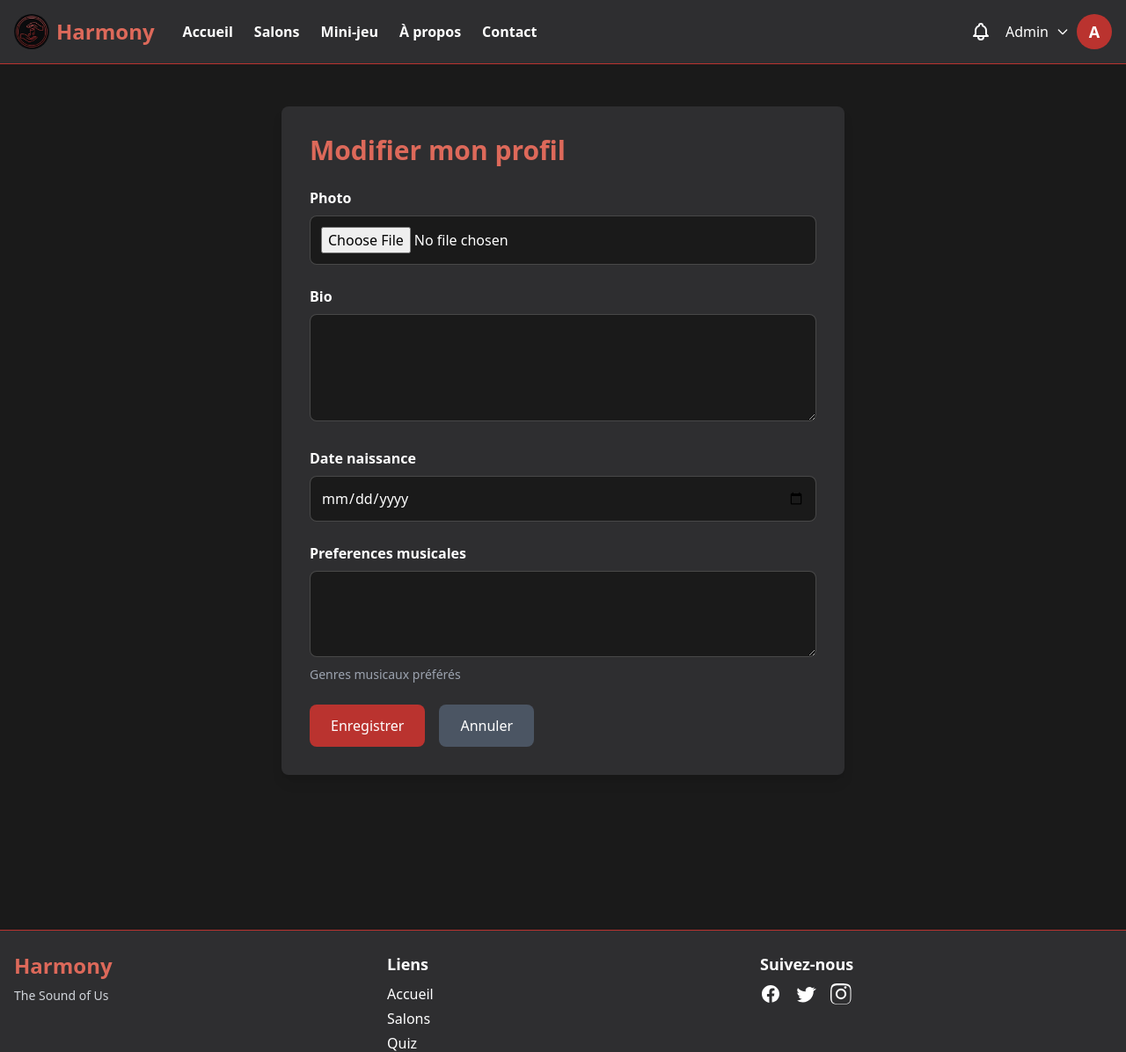
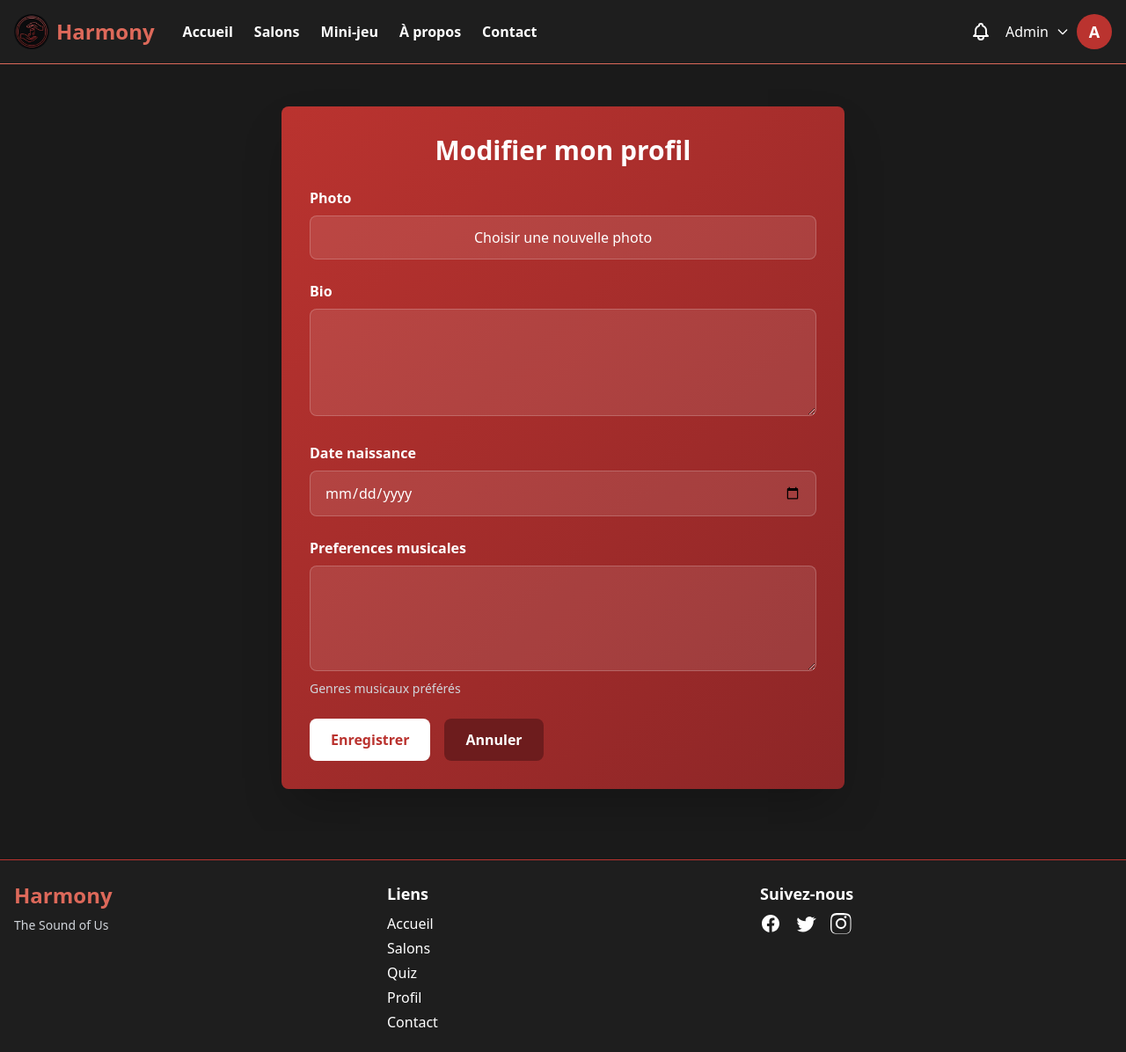
Before and after one commit to DaSilvaThomas/harmony-v2, a Django app: page /accounts/profile/edit/ in a window 1280 px wide. Shown: the top 1196 px of the page at 88% size. Run offline with Django 5.2, Linux system fonts and the light colour scheme; a user stored in the database is signed in; data comes from the database, SQL or seed files in the repository; both versions use the stored data as it was after the commit; some libraries are stand-ins or nearby versions.

Commit message:
avancement sur le projet

```diff
--- a/accounts/forms.py
+++ b/accounts/forms.py
@@ -14,7 +14,7 @@
         model = Profile
         fields = ['photo', 'bio', 'date_naissance', 'preferences_musicales']
         widgets = {
-            'date_naissance': forms.DateInput(attrs={'type': 'date'}),
+            'date_naissance': forms.DateInput(format='%Y-%m-%d', attrs={'type': 'date'}),
             'bio': forms.Textarea(attrs={'rows': 4}),
             'preferences_musicales': forms.Textarea(attrs={'rows': 3}),
         }
--- a/harmony/settings.py
+++ b/harmony/settings.py
@@ -108,7 +108,7 @@
 
 # Login/Logout URLs
 LOGIN_URL = '/accounts/login/'
-LOGIN_REDIRECT_URL = '/salons/'
+LOGIN_REDIRECT_URL = 'home'
 LOGOUT_REDIRECT_URL = 'login'
 
 # Jamendo API Configuration
--- a/templates/accounts/edit_profile.html
+++ b/templates/accounts/edit_profile.html
@@ -4,18 +4,45 @@
 
 {% block content %}
 <div class="container mx-auto px-4 py-12 max-w-2xl">
-    <div class="bg-harmony-secondary p-8 rounded-lg shadow-lg">
-        <h1 class="text-3xl font-bold text-harmony-title mb-6">Modifier mon profil</h1>
+    <div class="gradient-card p-8 rounded-lg shadow-2xl">
+        <h1 class="text-3xl font-bold text-white mb-6 text-center">Modifier mon profil</h1>
 
-        <form method="post" enctype="multipart/form-data" class="space-y-6">
+        <form method="post" enctype="multipart/form-data" class="space-y-6" id="edit-profile-form">
             {% csrf_token %}
 
             {% for field in form %}
                 <div>
-                    <label for="{{ field.id_for_label }}" class="block mb-2 font-semibold">{{ field.label }}</label>
+                    <label for="{{ field.id_for_label }}" class="block mb-2 font-semibold text-white">{{ field.label }}</label>
+
+                    {% if field.name == "photo" %}
+                        <div id="photo-container">
+                            <!-- Preview de l'image existante -->
+                            {% if field.value %}
+                                <div id="current-photo" class="mb-2 flex items-center space-x-4">
+                                    <img src="{{ field.value.url }}" alt="Photo actuelle" class="w-24 h-24 rounded-full object-cover border-2 border-harmony-red">
+                                    <label id="remove-photo-label" class="cursor-pointer bg-white hover:bg-opacity-80 text-harmony-red px-3 py-1 rounded-lg font-bold transition border border-harmony-red">
+                                        Supprimer la photo
+                                    </label>
+                                    <input type="checkbox" name="photo-clear" id="id_photo_remove" class="hidden">
+                                </div>
+                            {% endif %}
+
+                            <!-- Champ upload stylé -->
+                            <div>
+                                <input type="file" name="{{ field.name }}" id="{{ field.id_for_label }}" class="hidden" accept="image/*">
+                                <label for="{{ field.id_for_label }}"
+                                       class="cursor-pointer w-full text-center bg-white/10 border border-white/20 text-white py-3 rounded-lg hover:bg-white/20 transition block">
+                                    Choisir une nouvelle photo
+                                </label>
+                            </div>
+                        </div>
+
+                    {% else %}
                         {{ field }}
+                    {% endif %}
+
                     {% if field.help_text %}
-                        <p class="text-gray-400 text-sm mt-1">{{ field.help_text }}</p>
+                        <p class="text-gray-300 text-sm mt-1">{{ field.help_text }}</p>
                     {% endif %}
                     {% if field.errors %}
                         <p class="text-red-400 text-sm mt-1">{{ field.errors.0 }}</p>
@@ -24,10 +51,10 @@
             {% endfor %}
 
             <div class="flex space-x-4">
-                <button type="submit" class="bg-harmony-red hover:bg-harmony-red-dark px-6 py-3 rounded-lg transition">
+                <button type="submit" class="bg-white text-harmony-red hover:bg-opacity-90 font-bold py-3 px-6 rounded-lg hover:bg-gray-100 transition">
                     Enregistrer
                 </button>
-                <a href="{% url 'profile' %}" class="bg-gray-600 hover:bg-gray-700 px-6 py-3 rounded-lg transition">
+                <a href="{% url 'profile' %}" class="bg-harmony-deep hover:bg-opacity-80 font-bold px-6 py-3 rounded-lg transition text-white">
                     Annuler
                 </a>
             </div>
@@ -36,18 +63,73 @@
 </div>
 
 <style>
-    input[type="text"], input[type="date"], input[type="file"], textarea, select {
+/* Inputs généraux */
+input[type="text"],
+input[type="email"],
+input[type="password"],
+input[type="date"],
+textarea,
+select {
     width: 100%;
-        padding: 0.75rem;
+    padding: 0.75rem 1rem;
     border-radius: 0.5rem;
-        background-color: #1a1a1a;
+    background-color: rgba(255, 255, 255, 0.1); /* overlay flou */
     border: 1px solid rgba(255, 255, 255, 0.2);
     color: white;
 }
 
-    input:focus, textarea:focus {
+textarea {
+    min-height: 120px;
+    resize: vertical;
+}
+
+input:focus,
+textarea:focus,
+select:focus {
     outline: none;
-        border-color: #dd695a;
+    border-color: rgba(255, 255, 255, 0.5);
 }
 </style>
+
+<script>
+document.addEventListener('DOMContentLoaded', function() {
+    const fileInput = document.getElementById("id_photo");
+    const currentPhoto = document.getElementById("current-photo");
+    const removePhotoCheckbox = document.getElementById("id_photo_remove");
+    const removePhotoLabel = document.getElementById("remove-photo-label");
+
+    // Afficher un aperçu de la nouvelle photo
+    fileInput.addEventListener("change", function() {
+        if (fileInput.files && fileInput.files[0]) {
+            const reader = new FileReader();
+            reader.onload = function(e) {
+                let preview = document.getElementById("photo-preview");
+                if (!preview) {
+                    preview = document.createElement("img");
+                    preview.id = "photo-preview";
+                    preview.className = "w-24 h-24 rounded-full object-cover border-2 border-harmony-red mb-2";
+                    currentPhoto ? currentPhoto.replaceWith(preview) : document.getElementById("photo-container").prepend(preview);
+                }
+                preview.src = e.target.result;
+            }
+            reader.readAsDataURL(fileInput.files[0]);
+            // décocher "supprimer photo" si coché
+            if (removePhotoCheckbox) removePhotoCheckbox.checked = false;
+            if (currentPhoto) currentPhoto.style.display = "none";
+        }
+    });
+
+    // Supprimer la photo immédiatement
+    if (removePhotoLabel) {
+        removePhotoLabel.addEventListener("click", function() {
+            if (currentPhoto) currentPhoto.style.display = "none";
+            removePhotoCheckbox.checked = true;
+            // Supprime l'aperçu si une nouvelle photo était déjà choisie
+            const preview = document.getElementById("photo-preview");
+            if (preview) preview.remove();
+            fileInput.value = "";
+        });
+    }
+});
+</script>
 {% endblock %}
--- a/templates/base.html
+++ b/templates/base.html
@@ -23,7 +23,7 @@
                     colors: {
                         'harmony-bg': '#1a1a1a',
                         'harmony-title': '#dd695a',
-                        'harmony-secondary': '#2e2e30',
+                        'harmony-secondary': '#1e1e1e',
                         'harmony-red': '#ba332f',
                         'harmony-red-dark': '#8d2627',
                         'harmony-deep': '#6d1c1d',
@@ -61,7 +61,7 @@
 <body class="bg-harmony-bg text-white">
     {% include 'navbar.html' %}
 
-    <div class="flex mb-32">
+    <div class="flex">
         {% if user.is_authenticated and request.path|slice:":8" == "/salons/" %}
             {% include 'sidebar.html' %}
         {% endif %}
--- a/templates/navbar.html
+++ b/templates/navbar.html
@@ -1,7 +1,7 @@
 {% load static %}
 
-<nav class="bg-harmony-secondary border-b border-harmony-red"
-    x-data="{
+<nav class="bg-harmony-secondary border-b border-harmony-title relative"
+     x-data="{
         notificationsOpen: false,
         hasRecent: false,
         checkNotifications() {
@@ -13,8 +13,11 @@
         }
     }"
     x-init="checkNotifications(); setInterval(() => checkNotifications(), 30000)">
+
     <div class="container mx-auto px-4">
         <div class="flex justify-between items-center py-4">
+
+            <!-- Partie gauche de la navbar -->
             <div class="flex items-center space-x-8">
                 <a href="{% url 'home' %}" class="flex items-center space-x-2">
                     <img src="{% static 'images/logo.jpg' %}" alt="Harmony Logo" class="h-10 w-10 rounded-full">
@@ -32,13 +35,15 @@
                 </div>
             </div>
 
+            <!-- Partie droite de la navbar -->
             <div class="flex items-center space-x-4">
                 {% if user.is_authenticated %}
                     <!-- Notifications -->
                     <div class="relative">
                         <a href="{% url 'notification_list' %}" class="relative hover:text-harmony-title transition">
                             <svg class="w-6 h-6" :class="{ 'blink text-harmony-title': hasRecent }" fill="none" stroke="currentColor" viewBox="0 0 24 24">
-                                <path stroke-linecap="round" stroke-linejoin="round" stroke-width="2" d="M15 17h5l-1.405-1.405A2.032 2.032 0 0118 14.158V11a6.002 6.002 0 00-4-5.659V5a2 2 0 10-4 0v.341C7.67 6.165 6 8.388 6 11v3.159c0 .538-.214 1.055-.595 1.436L4 17h5m6 0v1a3 3 0 11-6 0v-1m6 0H9"></path>
+                                <path stroke-linecap="round" stroke-linejoin="round" stroke-width="2"
+                                      d="M15 17h5l-1.405-1.405A2.032 2.032 0 0118 14.158V11a6.002 6.002 0 00-4-5.659V5a2 2 0 10-4 0v.341C7.67 6.165 6 8.388 6 11v3.159c0 .538-.214 1.055-.595 1.436L4 17h5m6 0v1a3 3 0 11-6 0v-1m6 0H9"></path>
                             </svg>
                             <span x-show="hasRecent" class="absolute -top-1 -right-1 bg-red-500 rounded-full w-3 h-3"></span>
                         </a>
@@ -47,20 +52,24 @@
                     <!-- User Menu -->
                     <div x-data="{ open: false }" class="relative">
                         <button @click="open = !open" class="flex items-center space-x-2 hover:text-harmony-title transition">
-                            <span class="capitalize">{{ user.username }}</span>
+                            <span>{{ user.username|capfirst }}</span>
                             <svg class="w-4 h-4" fill="none" stroke="currentColor" viewBox="0 0 24 24">
                                 <path stroke-linecap="round" stroke-linejoin="round" stroke-width="2" d="M19 9l-7 7-7-7"></path>
                             </svg>
                             {% if profile.photo %}
-                                <img src="{{ profile.photo.url }}" alt="{{ user.username }}" class="w-10 h-10 rounded-full mx-auto object-cover border-2 border-harmony-red">
+                                <img src="{{ profile.photo.url }}" alt="{{ user.username }}"
+                                     class="w-10 h-10 rounded-full object-cover border-2 border-harmony-red">
                             {% else %}
-                                <div class="w-10 h-10 rounded-full mx-auto bg-harmony-red flex items-center justify-center text-lg font-bold">
+                                <div class="w-10 h-10 rounded-full bg-harmony-red flex items-center justify-center text-lg font-bold">
                                     {{ user.username.0|upper }}
                                 </div>
                             {% endif %}
                         </button>
 
-                        <div x-show="open" @click.away="open = false" class="absolute right-0 mt-2 w-48 bg-harmony-secondary rounded-lg shadow-lg py-2 z-50">
+                        <!-- Dropdown -->
+                        <div x-show="open" @click.away="open = false"
+                             class="absolute right-0 w-48 bg-harmony-secondary rounded-b-lg shadow-lg py-2 z-50"
+                             style="top: calc(100% + 1rem + 1px);">
                             <a href="{% url 'profile' %}" class="block px-4 py-2 hover:bg-harmony-bg">Mon compte</a>
                             <a href="{% url 'logout' %}" class="block px-4 py-2 hover:bg-harmony-bg">Déconnexion</a>
                         </div>
@@ -70,6 +79,7 @@
                     <a href="{% url 'register' %}" class="bg-harmony-red hover:bg-harmony-red-dark px-4 py-2 rounded-lg transition">Inscription</a>
                 {% endif %}
             </div>
+
         </div>
     </div>
 </nav>
--- a/templates/notifications/notification_list.html
+++ b/templates/notifications/notification_list.html
@@ -9,7 +9,7 @@
     {% if notifications %}
         <div class="space-y-4">
             {% for notification in notifications %}
-                <div class="bg-harmony-secondary p-6 rounded-lg shadow-lg {% if notification.est_recente %}border-2 border-harmony-red{% endif %}">
+                <div class="bg-harmony-secondary p-6 rounded-lg border border-harmony-title {% if notification.est_recente %}border-2 border-harmony-red{% endif %}">
                     <div class="flex items-start justify-between mb-3">
                         <h2 class="text-xl font-bold text-white">{{ notification.titre }}</h2>
                         {% if notification.est_recente %}
```
Also changed, not shown: templates/accounts/profile.html (+4 -4 lines), templates/core/about.html (+4 -4 lines), templates/core/contact.html (+32 -7 lines), templates/core/home.html (+26 -11 lines), db.sqlite3, static/images/Festival-Art-Rock_Gwendal-Le-Flem-1920x960.jpg (added), static/images/hero.jpeg (added), static/images/image.jpg (added), static/images/image_processing20190724-6176-stpdgm.jpeg (added), uploads/profiles/logo_dragon.jpg (added), uploads/profiles/logo_dragon_2_EdwUZI2.jpg (added), uploads/profiles/logo_dragon_2_n99DObq.jpg (added). Lines whose indentation alone changed are shown as unchanged.
